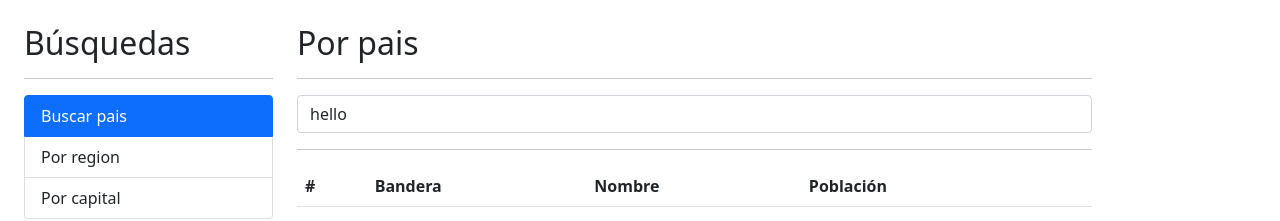
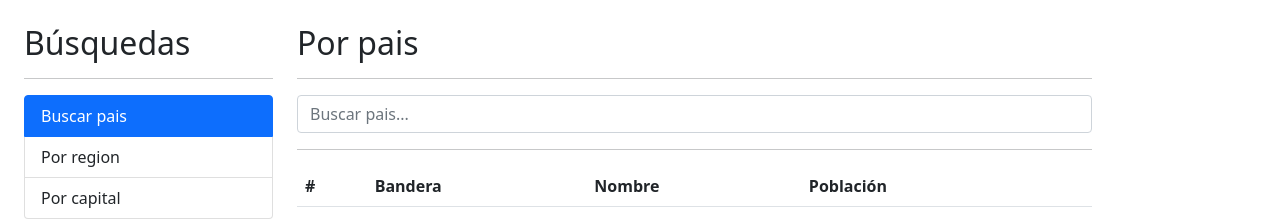
Before and after one commit to JaviLR81/paisesApp, an Angular app: page / in a window 1280 px wide. Shown: the top 221 px of the page. Built offline with nearby package versions, Linux system fonts and the light colour scheme.

Commit message:
Se separa componente pais-tabla

```diff
--- /dev/null
+++ b/src/app/pais/components/pais-input/pais-input.component.html
@@ -0,0 +1,9 @@
+<form (ngSubmit)="buscar()" autocomplete="off"  action="">
+  <input
+    type="text"
+    name='termino'
+    placeholder="Buscar pais..."
+    class="form-control"
+    [(ngModel)]="termino"
+  >
+</form>
--- /dev/null
+++ b/src/app/pais/components/pais-input/pais-input.component.ts
@@ -0,0 +1,22 @@
+import { Component, OnInit } from '@angular/core';
+
+@Component({
+  selector: 'app-pais-input',
+  templateUrl: './pais-input.component.html',
+  styles: [
+  ]
+})
+export class PaisInputComponent implements OnInit {
+
+  termino: string = '';
+
+  buscar(){
+
+  }
+
+  constructor() { }
+
+  ngOnInit(): void {
+  }
+
+}
--- /dev/null
+++ b/src/app/pais/components/pais-tabla/pais-tabla.component.html
@@ -0,0 +1,25 @@
+<table *ngIf="!hayError" class="table table-hover">
+  <thead>
+      <tr>
+        <th>#</th>
+        <th>Bandera</th>
+        <th>Nombre</th>
+        <th>Población</th>
+
+        <th></th>
+      </tr>
+  </thead>
+  <tbody>
+    <tr *ngFor="let pais of paises; let i = index">
+      <td>{{ i + 1 }}</td>
+        <td> {{ pais.name }} </td>
+        <td>
+          <img [src]="pais.flag" class="small-flag" alt="">
+        </td>
+        <td>{{ pais.population | number }}</td>
+        <td>
+          <a [routerLink]="['/pais',pais.alpha2Code]">Some Link ...</a>
+        </td>
+    </tr>
+  </tbody>
+</table>
--- /dev/null
+++ b/src/app/pais/components/pais-tabla/pais-tabla.component.ts
@@ -0,0 +1,22 @@
+import { Component, Input, OnInit } from '@angular/core';
+import { Country } from '../../interfaces/pais.interface';
+
+@Component({
+  selector: 'app-pais-tabla',
+  templateUrl: './pais-tabla.component.html',
+  styles: [
+  ]
+})
+export class PaisTablaComponent implements OnInit {
+
+
+  @Input() paises: Country[] = [];
+  @Input() hayError: boolean = false;
+
+
+  constructor() { }
+
+  ngOnInit(): void {
+  }
+
+}
--- a/src/app/pais/pages/por-pais/por-pais.component.html
+++ b/src/app/pais/pages/por-pais/por-pais.component.html
@@ -4,15 +4,7 @@
 
 <div class="row">
   <div class="col">
-    <form (ngSubmit)="buscar()" autocomplete="off"  action="">
-        <input
-          type="text"
-          name='termino'
-          placeholder="Buscar pais..."
-          class="form-control"
-          [(ngModel)]="termino"
-        >
-    </form>
+    <app-pais-input></app-pais-input>
   </div>
 </div>
 
@@ -25,30 +17,6 @@
 
 <div class="row">
   <div class="col">
-      <table *ngIf="!hayError" class="table table-hover">
-          <thead>
-              <tr>
-                <th>#</th>
-                <th>Bandera</th>
-                <th>Nombre</th>
-                <th>Población</th>
-
-                <th></th>
-              </tr>
-          </thead>
-          <tbody>
-            <tr *ngFor="let pais of paises; let i = index">
-              <td>{{ i }}</td>
-                <td> {{ pais.name }} </td>
-                <td>
-                  <img [src]="pais.flag" class="small-flag" alt="">
-                </td>
-                <td>{{ pais.population | number }}</td>
-                <td>
-                  <a [routerLink]="['/pais',pais.alpha2Code]">Some Link ...</a>
-                </td>
-            </tr>
-          </tbody>
-      </table>
+      <app-pais-tabla [hayError]="hayError" [paises]="paises" ></app-pais-tabla>
   </div>
 </div>
--- a/src/app/pais/pages/por-pais/por-pais.component.ts
+++ b/src/app/pais/pages/por-pais/por-pais.component.ts
@@ -10,7 +10,7 @@ import { PaisService } from '../../services/pais.service';
 })
 export class PorPaisComponent implements OnInit {
 
-  termino: string = 'hello';
+  termino: string = '';
   hayError : boolean = false;
   paises: Country[] = [];
 
```
Also changed, not shown: src/app/pais/pais.module.ts (+7 -2 lines).
